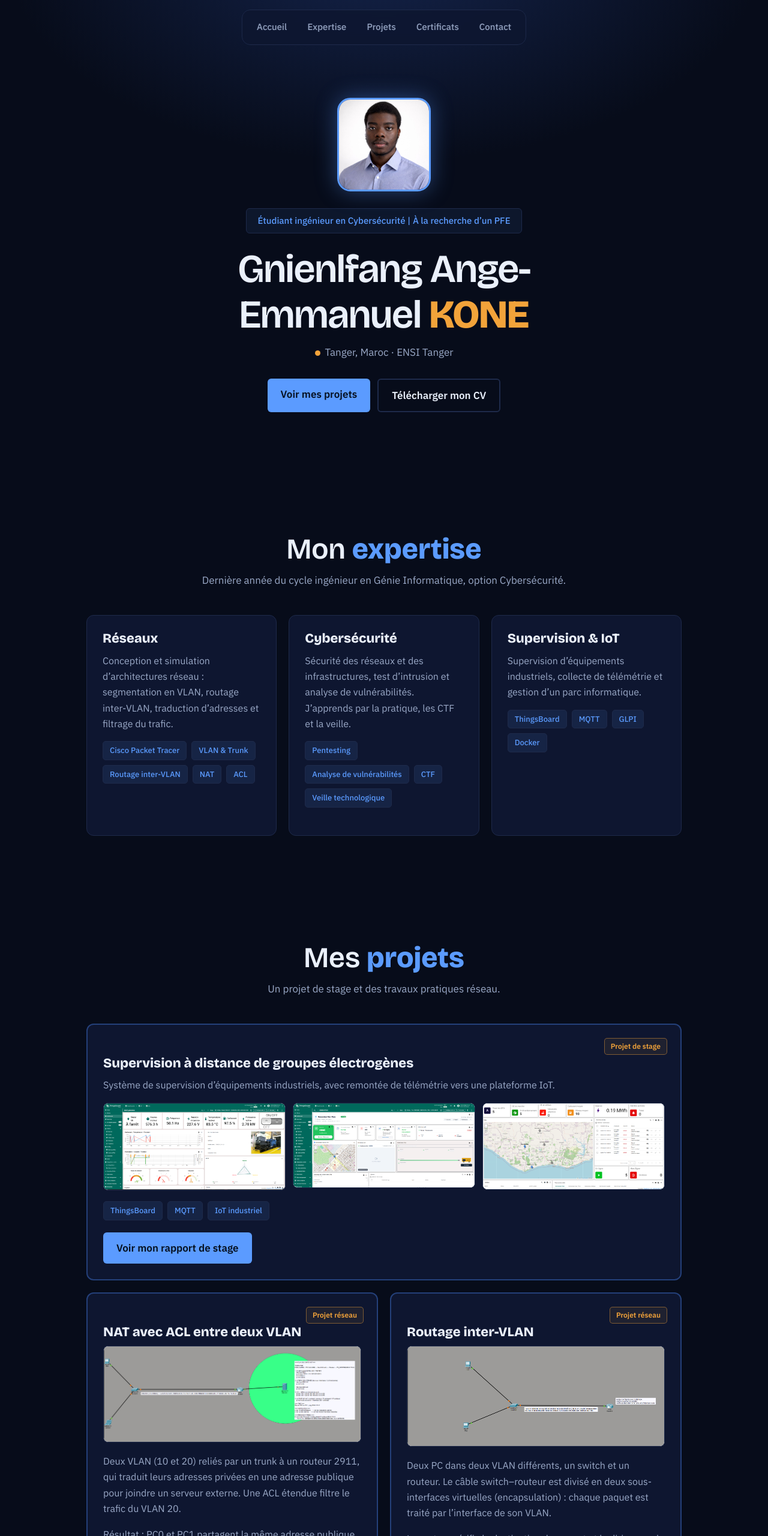
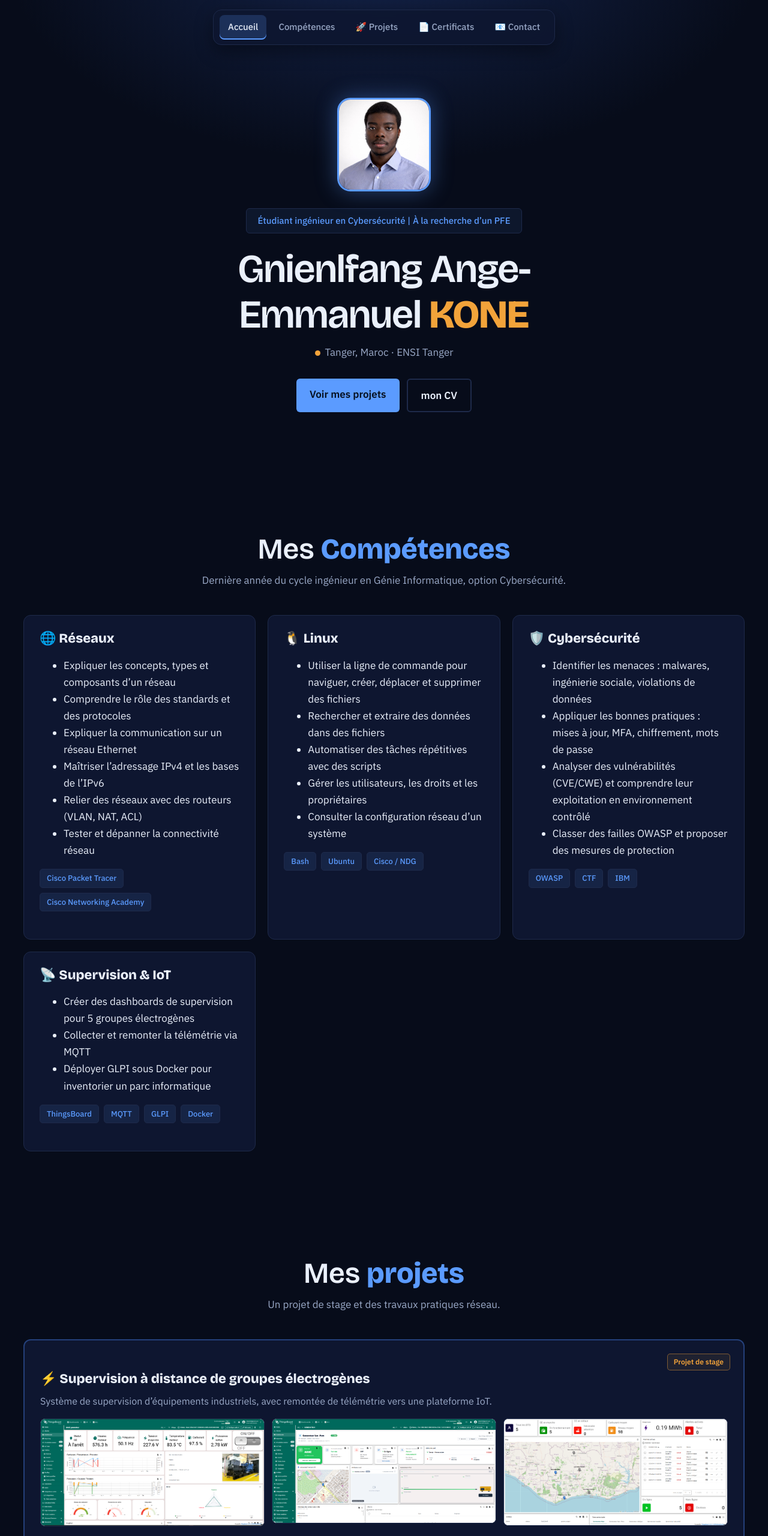
Before and after one commit to gnienlfangangeemmanuelkone/gnienlfangangeemmanuelkone.github.io, a plain HTML site: page index.html in a window 1280 px wide. Shown: the top 2560 px of the page at 60% size. Drawn offline with nearby package versions, Linux system fonts and the light colour scheme.

Commit message:
Amelioration

```diff
--- a/index.html
+++ b/index.html
@@ -13,10 +13,10 @@
 <body>
 <nav class="nav" aria-label="Navigation principale">
   <a href="#accueil">Accueil</a>
-  <a href="#expertise">Expertise</a>
-  <a href="#projets">Projets</a>
-  <a href="certificats.html">Certificats</a>
-  <a href="#contact">Contact</a>
+  <a href="#expertise">Compétences</a>
+  <a href="#projets">🚀 Projets</a>
+  <a href="certificats.html">📄 Certificats</a>
+  <a href="#contact">📧 Contact</a>
 </nav>
 
 <header class="hero" id="accueil">
@@ -28,29 +28,61 @@
   <p class="where">Tanger, Maroc · ENSI Tanger</p>
   <div class="btns">
     <a class="cta" href="#projets">Voir mes projets</a>
-    <a class="cta ghost" href="cv.pdf">Télécharger mon CV</a>
+   <a class="cta ghost" href="cv.pdf" target="_blank" rel="noopener"> mon CV</a>
   </div>
 </header>
 
 <section id="expertise">
   <div class="wrap">
-    <div class="head"><h2>Mon <b>expertise</b></h2><p>Dernière année du cycle ingénieur en Génie Informatique, option Cybersécurité.</p></div>
+    <div class="head"><h2>Mes <b>Compétences</b></h2><p>Dernière année du cycle ingénieur en Génie Informatique, option Cybersécurité.</p></div>
    <div class="grid">
+
   <article class="card">
-        <h3>Réseaux</h3>
-        <p>Conception et simulation d’architectures réseau : segmentation en VLAN, routage inter-VLAN, traduction d’adresses et filtrage du trafic.</p>
-        <ul class="tags"><li>Cisco Packet Tracer</li><li>VLAN &amp; Trunk</li><li>Routage inter-VLAN</li><li>NAT</li><li>ACL</li></ul>
+    <h3>🌐 Réseaux</h3>
+    <ul class="can">
+      <li>Expliquer les concepts, types et composants d’un réseau</li>
+      <li>Comprendre le rôle des standards et des protocoles</li>
+      <li>Expliquer la communication sur un réseau Ethernet</li>
+      <li>Maîtriser l’adressage IPv4 et les bases de l’IPv6</li>
+      <li>Relier des réseaux avec des routeurs (VLAN, NAT, ACL)</li>
+      <li>Tester et dépanner la connectivité réseau</li>
+    </ul>
+    <ul class="tags"><li>Cisco Packet Tracer</li><li>Cisco Networking Academy</li></ul>
   </article>
+
   <article class="card">
-        <h3>Cybersécurité</h3>
-        <p>Sécurité des réseaux et des infrastructures, test d’intrusion et analyse de vulnérabilités. J’apprends par la pratique, les CTF et la veille.</p>
-        <ul class="tags"><li>Pentesting</li><li>Analyse de vulnérabilités</li><li>CTF</li><li>Veille technologique</li></ul>
+    <h3>🐧 Linux</h3>
+    <ul class="can">
+      <li>Utiliser la ligne de commande pour naviguer, créer, déplacer et supprimer des fichiers</li>
+      <li>Rechercher et extraire des données dans des fichiers</li>
+      <li>Automatiser des tâches répétitives avec des scripts</li>
+      <li>Gérer les utilisateurs, les droits et les propriétaires</li>
+      <li>Consulter la configuration réseau d’un système</li>
+    </ul>
+    <ul class="tags"><li>Bash</li><li>Ubuntu</li><li>Cisco / NDG</li></ul>
   </article>
+
   <article class="card">
-        <h3>Supervision &amp; IoT</h3>
-        <p>Supervision d’équipements industriels, collecte de télémétrie et gestion d’un parc informatique.</p>
+    <h3>🛡️ Cybersécurité</h3>
+    <ul class="can">
+      <li>Identifier les menaces : malwares, ingénierie sociale, violations de données</li>
+      <li>Appliquer les bonnes pratiques : mises à jour, MFA, chiffrement, mots de passe</li>
+      <li>Analyser des vulnérabilités (CVE/CWE) et comprendre leur exploitation en environnement contrôlé</li>
+      <li>Classer des failles OWASP et proposer des mesures de protection</li>
+    </ul>
+    <ul class="tags"><li>OWASP</li><li>CTF</li><li>IBM</li></ul>
+  </article>
+
+  <article class="card">
+    <h3>📡 Supervision &amp; IoT</h3>
+    <ul class="can">
+      <li>Créer des dashboards de supervision pour 5 groupes électrogènes</li>
+      <li>Collecter et remonter la télémétrie via MQTT</li>
+      <li>Déployer GLPI sous Docker pour inventorier un parc informatique</li>
+    </ul>
     <ul class="tags"><li>ThingsBoard</li><li>MQTT</li><li>GLPI</li><li>Docker</li></ul>
   </article>
+
 </div>
   </div>
 </section>
@@ -62,7 +94,7 @@
 
       <article class="card proj wide">
         <span class="tag-note">Projet de stage</span>
-        <h3>Supervision à distance de groupes électrogènes</h3>
+        <h3>⚡ Supervision à distance de groupes électrogènes</h3>
         <p>Système de supervision d’équipements industriels, avec remontée de télémétrie vers une plateforme IoT.</p>
         <!-- Dashboards : images/dashboard1.png, dashboard2.png... Une image absente disparaît toute seule. -->
         <div class="gallery">
@@ -76,7 +108,7 @@
 
       <article class="card proj">
         <span class="tag-note">Projet réseau</span>
-        <h3>NAT avec ACL entre deux VLAN</h3>
+        <h3>🔀 NAT avec ACL entre deux VLAN</h3>
         <a href="images/nat-acl.png" target="_blank" rel="noopener"><img src="images/nat-acl.png" alt="Topologie Packet Tracer : deux VLAN, un switch, un routeur 2911 et un serveur externe"></a>
         <p>Deux VLAN (10 et 20) reliés par un trunk à un routeur 2911, qui traduit leurs adresses privées en une adresse publique pour joindre un serveur externe. Une ACL étendue filtre le trafic du VLAN 20.</p>
         <p>Résultat : PC0 et PC1 partagent la même adresse publique (203.0.113.1), vérifiée avec <code>show ip nat translations</code>.</p>
@@ -89,7 +121,7 @@
 
       <article class="card proj">
         <span class="tag-note">Projet réseau</span>
-        <h3>Routage inter-VLAN</h3>
+        <h3>🔌 Routage inter-VLAN</h3>
         <a href="images/routage-inter-vlan.png" target="_blank" rel="noopener"><img src="images/routage-inter-vlan.png" alt="Topologie Packet Tracer : deux PC, un switch et un routeur 2911"></a>
         <p>Deux PC dans deux VLAN différents, un switch et un routeur. Le câble switch–routeur est divisé en deux sous-interfaces virtuelles (encapsulation) : chaque paquet est traité par l’interface de son VLAN.</p>
         <p>Le routeur vérifie la destination du paquet et le dirige vers la bonne interface, ce qui permet aux deux VLAN de communiquer.</p>
@@ -104,9 +136,39 @@
   </div>
 </section>
 
+
+<section id="parcours">
+  <div class="wrap">
+    <div class="head"><h2>Mon <b>parcours</b></h2><p>Ma formation et mes certifications.</p></div>
+    <div class="grid">
+
+      <article class="card">
+        <h3>🎓 Formation académique</h3>
+        <ul class="edu">
+          <li>Cycle ingénieur en Génie Informatique, option Cybersécurité
+            <small>ENSI Tanger · dernière année</small></li>
+          <!-- TODO: ajoute tes formations précédentes en copiant un bloc <li> -->
+          <!-- <li>Nom du diplôme<small>École · années</small></li> -->
+        </ul>
+      </article>
+
+      <article class="card">
+        <h3>🏅 Certifications IT</h3>
+        <ul class="tags">
+          <li>Notions de base sur les réseaux (Cisco)</li>
+          <li>Linux Unhatched (Cisco / NDG)</li>
+          <li>Introduction to Cybersecurity Essentials (IBM)</li>
+        </ul>
+        <a class="cta" href="certificats.html">📜 Voir mes certificats</a>
+      </article>
+
+    </div>
+  </div>
+</section>
+
 <section id="contact" class="contact">
   <div class="wrap">
-    <div class="head"><h2>Me <b>contacter</b></h2><p>Un PFE, un projet, une question : écris-moi.</p></div>
+    <div class="head"><h2>Me <b>contacter</b></h2><p></p></div>
     <ul>
       <li><a class="cta" href="mailto:mag604kone@gmail.com">mag604kone@gmail.com</a></li>
       <li><a class="cta ghost" href="https://www.linkedin.com/in/gnienlfang-ange-emmanuel-kone-068232335" target="_blank" rel="noopener">LinkedIn</a></li>
--- a/script.js
+++ b/script.js
@@ -26,3 +26,30 @@
   }, { threshold: 0.12 });
   items.forEach(function (el) { io.observe(el); });
 })();
+// barre de progression
+var bar = document.createElement('div');
+bar.className = 'progress';
+document.body.appendChild(bar);
+function onScroll() {
+  var h = document.documentElement;
+  var p = h.scrollTop / ((h.scrollHeight - h.clientHeight) || 1);
+  bar.style.transform = 'scaleX(' + p + ')';
+}
+addEventListener('scroll', onScroll, { passive: true });
+onScroll();
+
+// lien actif selon la section visible
+var links = document.querySelectorAll('.nav a[href^="#"]');
+var spy = new IntersectionObserver(function (entries) {
+  entries.forEach(function (e) {
+    if (e.isIntersecting) {
+      links.forEach(function (a) {
+        a.classList.toggle('active', a.getAttribute('href') === '#' + e.target.id);
+      });
+    }
+  });
+}, { rootMargin: '-45% 0px -50% 0px' });
+links.forEach(function (a) {
+  var s = document.querySelector(a.getAttribute('href'));
+  if (s) spy.observe(s);
+});
--- a/style.css
+++ b/style.css
@@ -5,7 +5,7 @@ body{margin:0;color:var(--ink);font:400 17px/1.65 "IBM Plex Sans",system-ui,sans
 h1,h2,h3{font-family:"Bricolage Grotesque","IBM Plex Sans",sans-serif;line-height:1.15;margin:0}
 a{color:var(--blue)}
 a:focus-visible{outline:3px solid var(--amber);outline-offset:3px}
-.wrap{max-width:1040px;margin:0 auto;padding:0 24px}
+.wrap{max-width:1250px;margin:0 auto;padding:0 24px}
 section{padding:88px 0;scroll-margin-top:40px}
 .head{text-align:center;margin-bottom:44px}
 .head h2{font-size:clamp(32px,5vw,48px);font-weight:600}
@@ -66,7 +66,7 @@ footer{text-align:center;color:var(--muted);font-size:14px;padding:30px 24px 50p
 
 /* disposition des grilles */
 #projets .grid{grid-template-columns:repeat(2,1fr)}
-.grid:has(.cert){grid-template-columns:repeat(3,1fr)}
+.grid:has(.cert){grid-template-columns:repeat(2,1fr)}
 @media (max-width:900px){.grid:has(.cert){grid-template-columns:repeat(2,1fr)}}
 @media (max-width:700px){#projets .grid,.grid:has(.cert){grid-template-columns:1fr}}
 
@@ -79,3 +79,17 @@ footer{text-align:center;color:var(--muted);font-size:14px;padding:30px 24px 50p
   section{padding:64px 0}
 }
 @media (prefers-reduced-motion:reduce){html{scroll-behavior:auto}.js .reveal{opacity:1;transform:none;transition:none}}
+
+/* parcours */
+#parcours .grid{grid-template-columns:repeat(2,1fr)}
+.edu{list-style:none;padding:0;margin:0}
+.edu li{padding:14px 0;border-top:1px solid var(--line);font-weight:500}
+.edu li:first-child{border-top:0;padding-top:0}
+.edu small{display:block;color:var(--muted);font-weight:400}
+@media (max-width:700px){#parcours .grid{grid-template-columns:1fr}}
+
+/* barre du haut : effets */
+.nav{box-shadow:0 10px 30px rgba(0,0,0,.4)}
+.nav a{transition:color .2s,background .2s}
+.nav a.active{color:var(--ink);background:rgba(91,155,255,.2);box-shadow:inset 0 -2px 0 var(--blue)}
+.progress{position:fixed;top:0;left:0;width:100%;height:3px;z-index:20;transform:scaleX(0);transform-origin:left;background:linear-gradient(90deg,var(--blue),var(--amber))}
```
Also changed, not shown: certificats.html (+7 -7 lines), 1 other file. Lines whose indentation alone changed are shown as unchanged.
